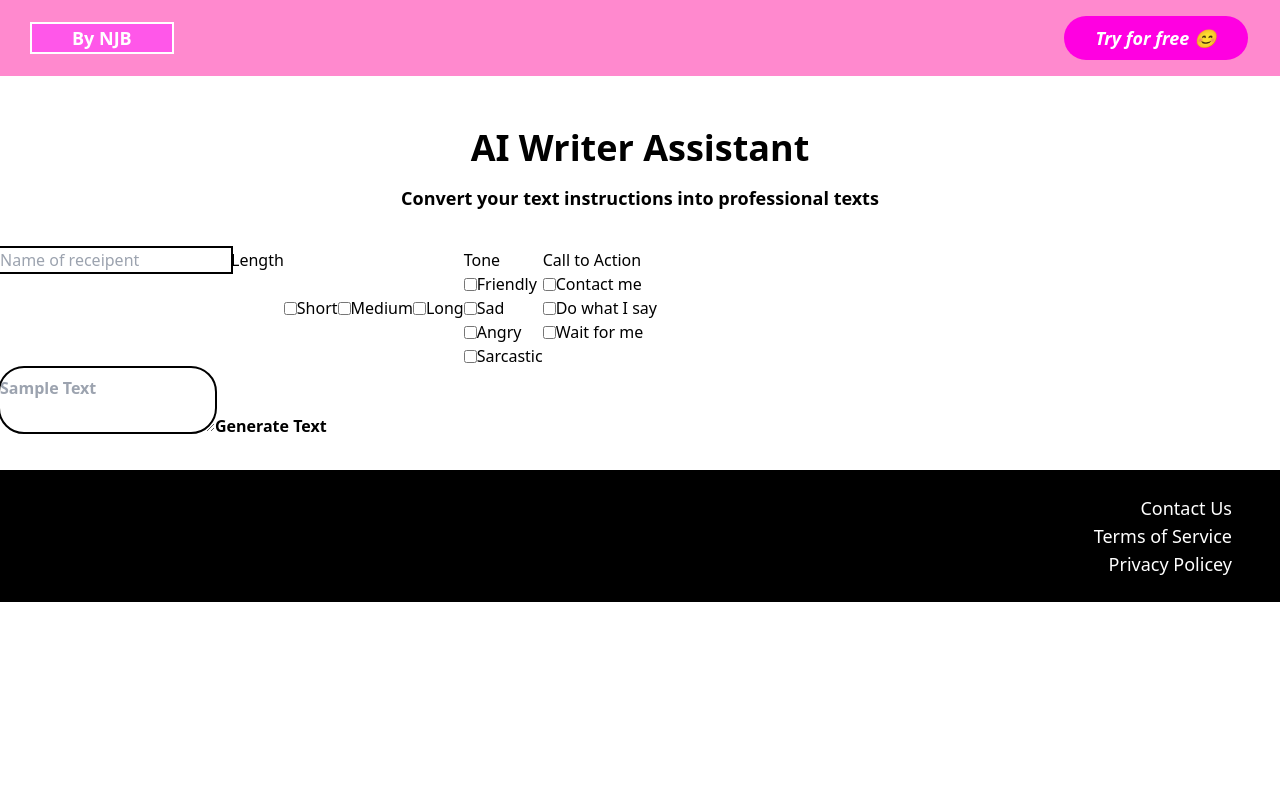
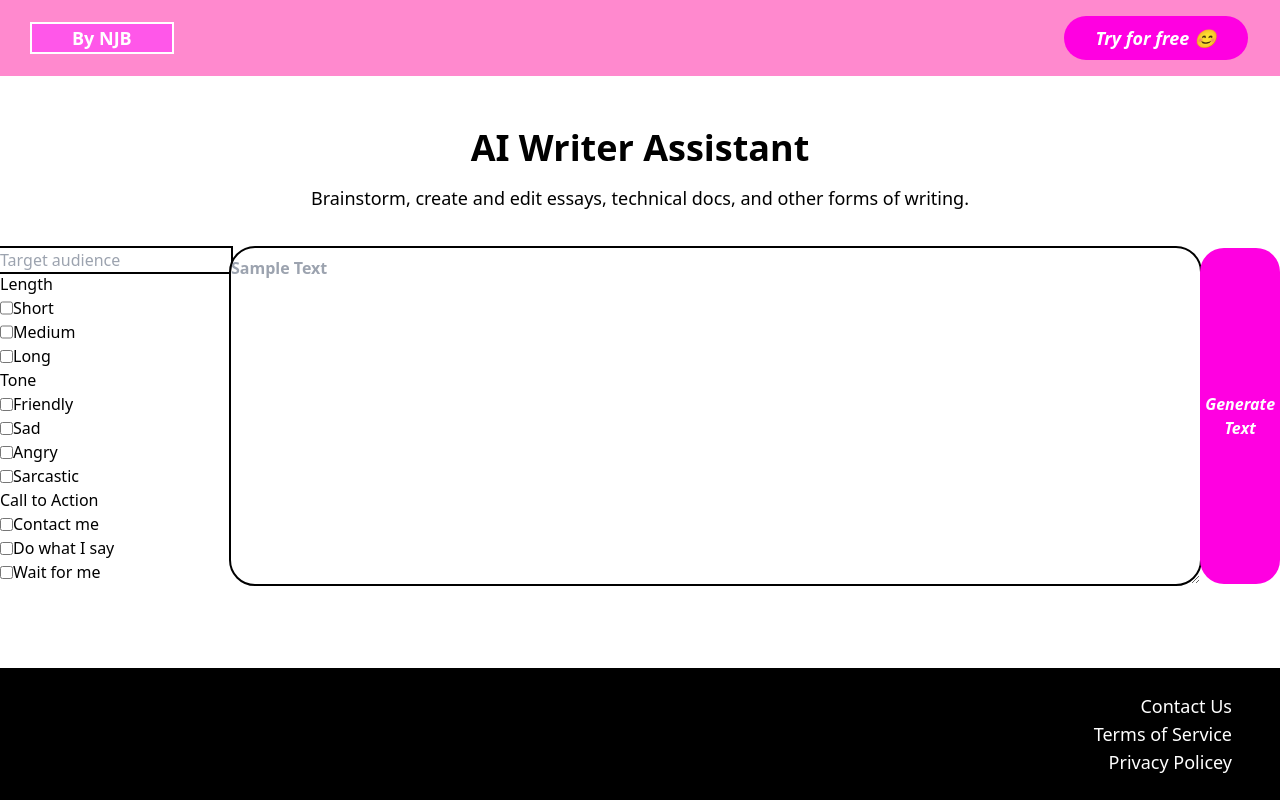
Before and after one commit to natbrunt/AI-writer-assistant, a React (Create React App) app in the folder client/: page / in a window 1280 px wide. Built offline with nearby package versions, Linux system fonts and the light colour scheme.

Commit message:
Fixed SCSS

```diff
--- a/client/src/comps/AI_writer/Fields.js
+++ b/client/src/comps/AI_writer/Fields.js
@@ -60,11 +60,10 @@ function Fields({setField, state}) {
 
   // JSX to render the component's UI
   return (
-    <div id="field" className='wrapper pb-1 pt-2'>
-        <div id="field container" className='flex flex-row'>
+        <div id="field container" className=''>
             <div id="input wrapper">
                 <input //Name is taken care of and should be in the state obj
-                    placeholder='Name of receipent'
+                    placeholder='Target audience'
                     name="name"
                     value={state.receipent}
                     className='pl-1 mr-12 mt-10 text-black outline outline-2 outline-black'
@@ -72,9 +71,9 @@ function Fields({setField, state}) {
                 </input>
             </div>
 
-            <div id="Length" className='min-w-40 flex flex-col'>
+            <div id="Length" className='min-w-40 '>
                 <h1>Length</h1>
-                <div className='flex flex-row items-center'>
+                <div className='flex flex-row'>
                 <input
                     name="short"
                     className='h-5 w-5 mr-1'
@@ -89,7 +88,7 @@ function Fields({setField, state}) {
                     />
                     <h1>Short</h1>
                 </div>
-                <div className='flex flex-row items-center'>
+                <div className='flex flex-row'>
                     <input
                     id="medium"
                     className='h-5 w-5 mr-1'
@@ -238,7 +237,7 @@ function Fields({setField, state}) {
             </div>
 
         </div>
-    </div>
+
   );
 }
 
--- a/client/src/comps/AI_writer/TextGenerator.js
+++ b/client/src/comps/AI_writer/TextGenerator.js
@@ -49,8 +49,8 @@ function TextGenerator() {
 
   // JSX to render the component's UI
   return (
-    <div id="wrapper" className=''>
-      <div id="container" className='mx-32 max-w-6xl'>
+    <div id="wrapper" className='justify-center'>
+      <div id="container" className='mx-32 max-w-6xl flex flex-row justify-between'>
 
 
         <Fields setField={setField} state={state}/>
@@ -63,8 +63,8 @@ function TextGenerator() {
         />
 
         <button
-          className='bg-[#166384] w-full font-bold rounded-3xl
-         py-2 my-4'
+          className='font-bold rounded-3xl
+         py-2 my-4 button '
           onClick={handleGenerateText}
          >
           Generate Text</button>
--- a/client/src/comps/Footer.js
+++ b/client/src/comps/Footer.js
@@ -6,7 +6,7 @@ function Footer() {
 
   // JSX to render the component's UI
   return (
-    <footer className='bg-black text-white text-right text-lg py-6 pr-12'>
+    <footer className='bg-black text-white text-right text-lg py-6 pr-12 fixed bottom-0 w-full'>
         <div>Contact Us</div>
         <div>Terms of Service</div>
         <div>Privacy Policey</div>
--- a/client/src/comps/Hero.js
+++ b/client/src/comps/Hero.js
@@ -10,7 +10,7 @@ function Hero() {
 
         <div id="title" className='text-center'>
           <h1 className='text-4xl font-bold mt-8'>AI Writer Assistant</h1>
-          <p className='text-lg py-4 font-bold'>Convert your text instructions into professional texts</p>
+          <p className='text-lg py-4'>Brainstorm, create and edit essays, technical docs, and other forms of writing.</p>
         </div>
 
       </header>
```
